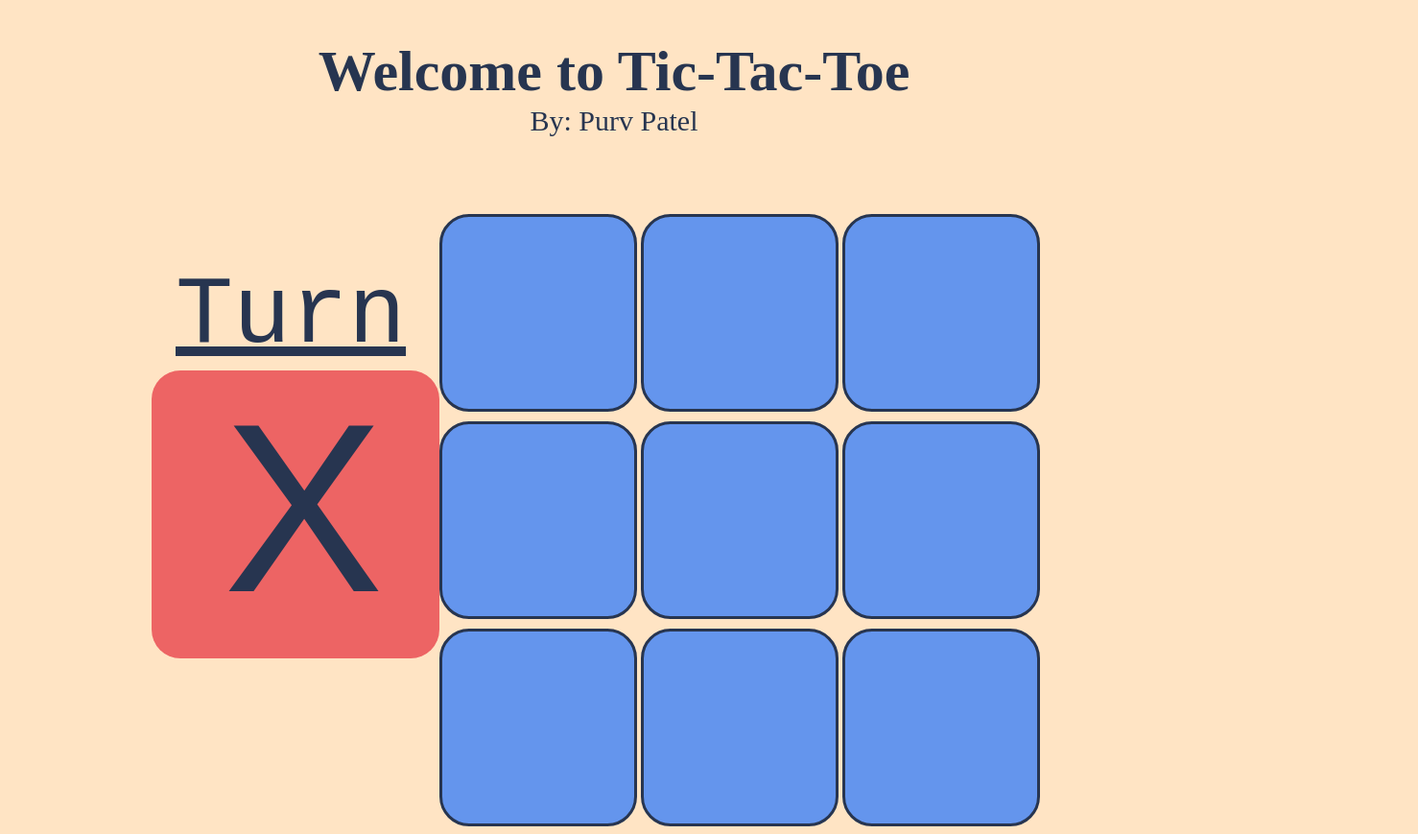
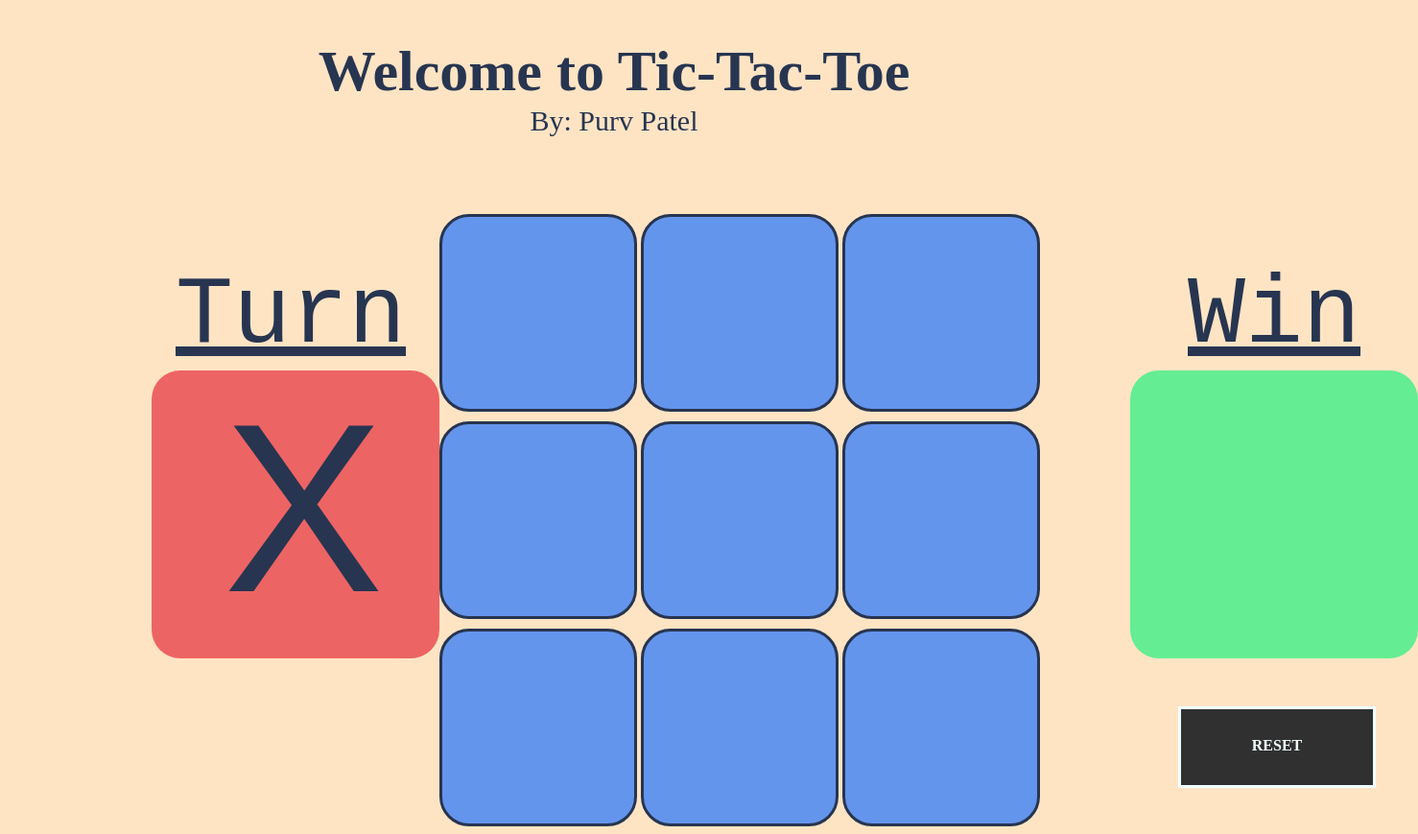
Before and after one commit to Purv-8819/NodeIntro, a website: page index.html in a window 1280 px wide. Shown: the whole page at 96% size, 1478 px wide, since content can reach past the window. Drawn offline with Linux system fonts and the light colour scheme.

Commit message:
Added Winner and reset button, awaiting functionality

```diff
--- a/index.html
+++ b/index.html
@@ -22,7 +22,7 @@
 
       <div id="Player">
         <div id = "Playtext">X</div>
-        <div id="spacer"></div>
+        <div id=></div>
       </div>
 
     </div>
@@ -41,10 +41,25 @@
     </div>
 
 
-    <div id="spacer"></div>
+    <div id="score">
+
+      <div>
+        <div id = "WinTitle">Win</div>
+        <div id="Winner">
+          <div id = "Playtext"></div>
+        </div>
+      </div>
+
+      <div id = "spacer"></div>
+
+      <div id="reset">RESET</div>
+
+    </div>
 
 
   </div>
 
+
+
   </body>
 </html>
--- a/style.css
+++ b/style.css
@@ -18,8 +18,8 @@ body{
 }
 
 .box{
-  width: var(--size);
-  height: var(--size);
+  width: 200px;
+  height: 200px;
   border-radius: 15%;
   border-style: solid;
   border-color: #273550;
@@ -89,6 +89,42 @@ body{
   padding-left: 50px;
 }
 
-:root{
-  --size: 200px;
+
+
+#score{
+  display: inline-block;
 }
+
+
+#WinTitle{
+  color: #273550;
+  font-size: 100px;
+  font-family: monospace;
+  text-decoration: underline;
+  padding-top: 100px;
+  padding-left: 60px;
+}
+
+#Winner{
+  display: grid;
+  height: 300px;
+  width: 300px;
+  background-color: #64ed92;
+  border-radius: 10%;
+}
+
+#spacer{
+  height:50px;
+}
+
+#reset{
+  width: 200px;
+  height: 50px;
+  text-align: center;
+  padding-top: 29px;
+  margin-left: 50px;
+  border-style: solid;
+  background-color: #303030;
+  font-weight: bold;
+  color:azure;
+}
```
